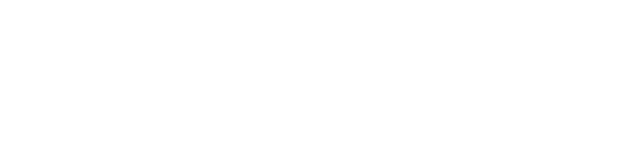
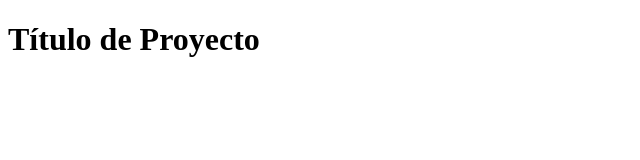
Before and after one commit to Halutor/Repaso_R01, a plain HTML site: page index.html in a window 1280 px wide. Shown: the whole page, without its empty margins (0-640 px from the left). Drawn offline with Linux system fonts and the light colour scheme.

Commit message:
Se agregó cabecera al cuerpo y se añadió estilos

```diff
--- a/index.html
+++ b/index.html
@@ -6,6 +6,7 @@
     <title>Document</title>
 </head>
 <body>
+    <h1>Título de Proyecto</h1>
 
 </body>
 </html>
```
Also changed, not shown: styles/main.css (added).
